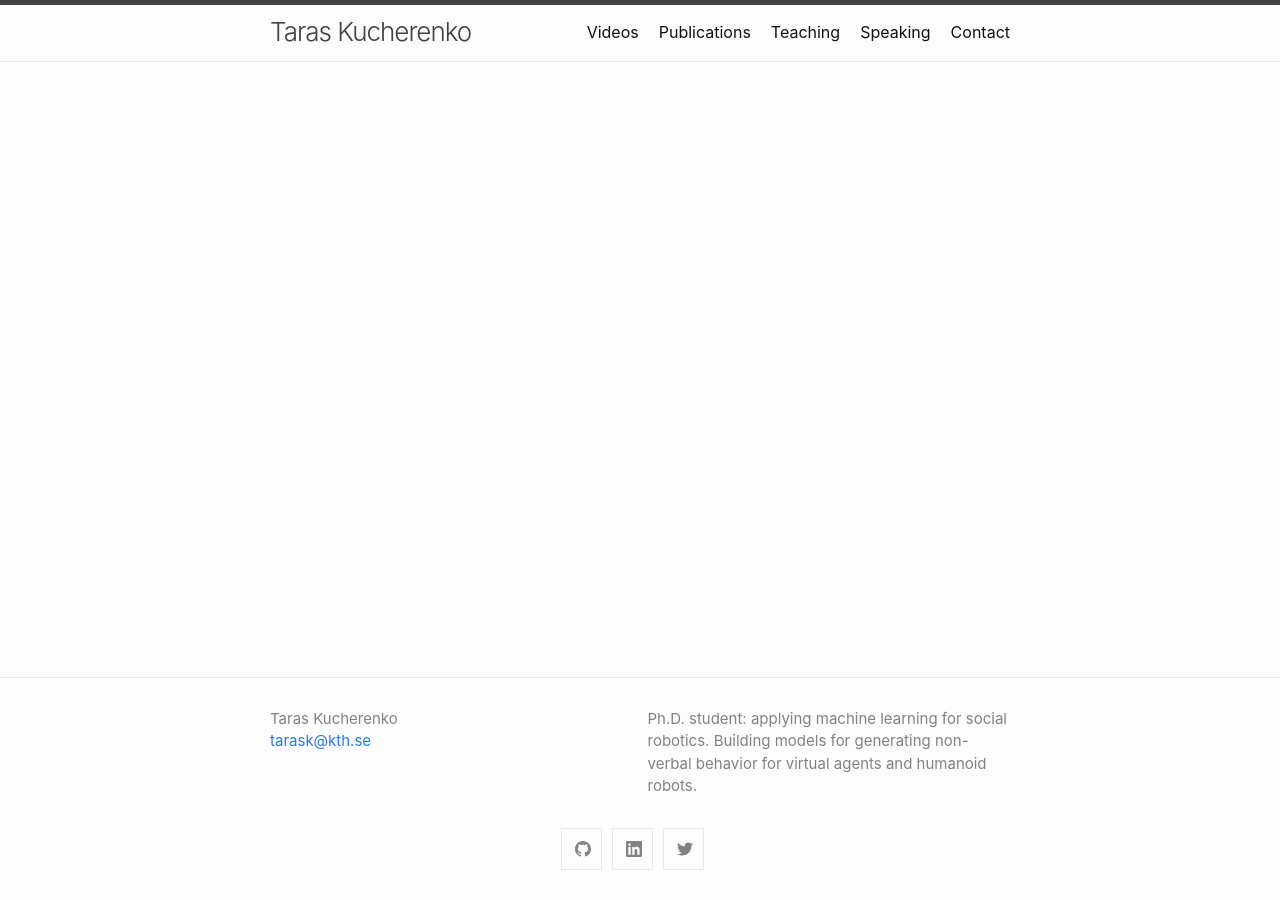
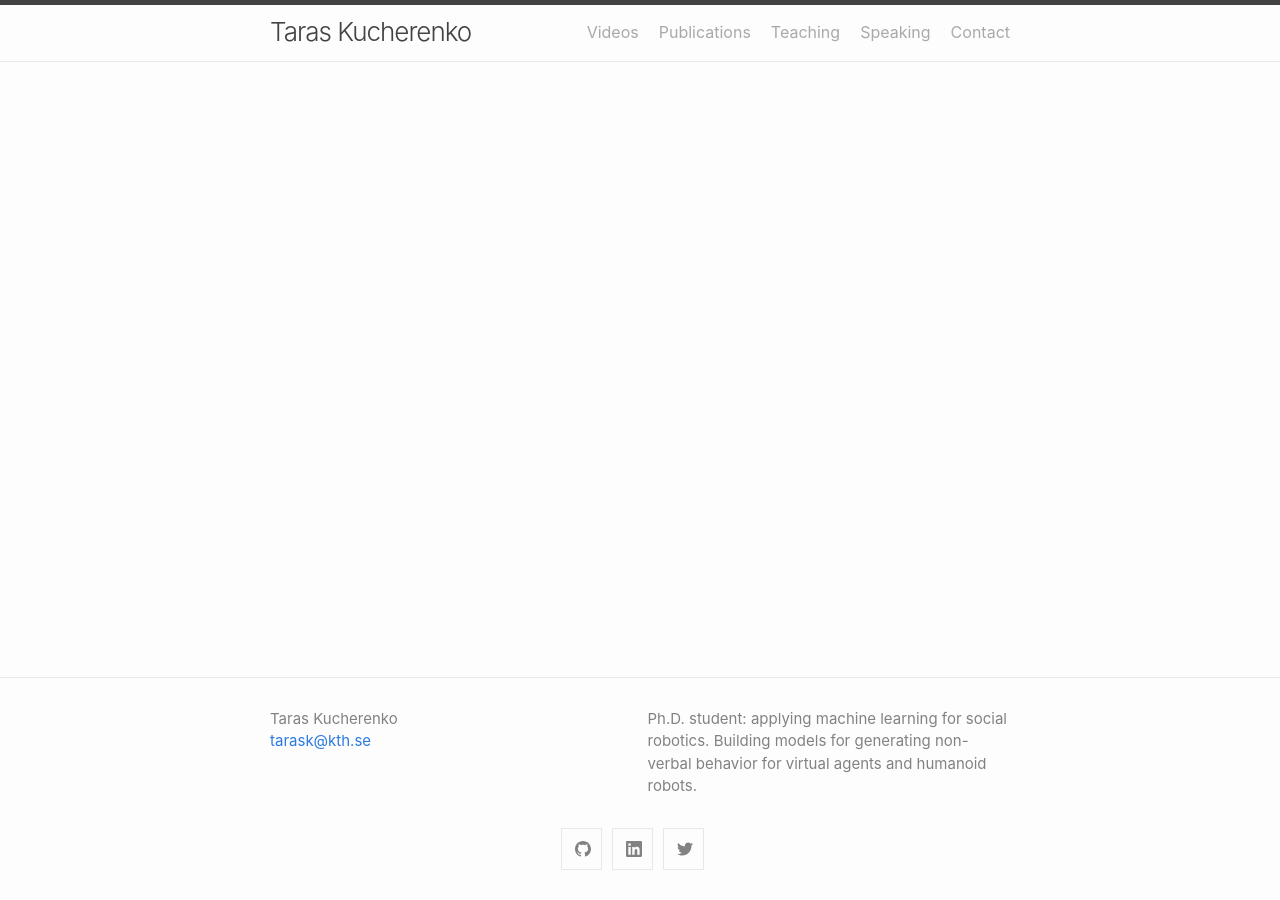
Before and after one commit to Svito-zar/Svito-zar.github.io, a Jekyll site: the page built from about.md, in a window 1280 px wide. Built offline with Jekyll 4.4.1, drawn with Linux system fonts in a browser that asks for light colours; our own code applies the rules of GitHub Pages for plain Markdown files.

Commit message:
check css styles for page-links

```diff
--- a/_sass/minima/_layout.scss
+++ b/_sass/minima/_layout.scss
@@ -74,7 +74,7 @@
   }
 
   .page-link {
-    color: $text-color;
+    color: #A9A9A9;
     line-height: $base-line-height;
     display: block;
     padding: 5px 10px;
@@ -84,6 +84,11 @@
       margin-right: 0;
     }
     margin-left: 20px;
+  }
+
+  .page-link:active {
+     color: $text-color;
+     text-decoration: underline;
   }
 
   @media screen and (min-width: $on-medium) {
```
